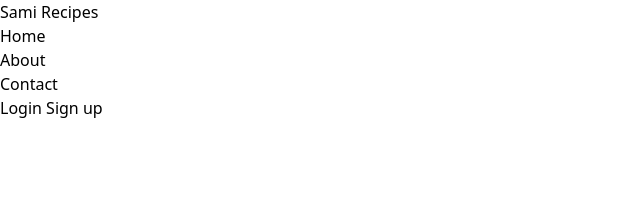
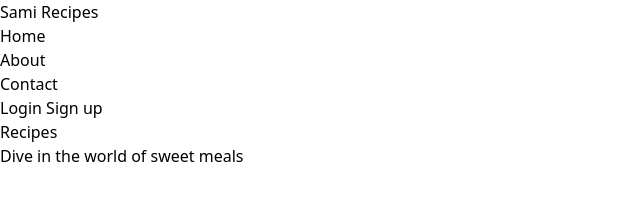
Before and after one commit to oti-favour/samirecipe, a website: page src/index.html in a window 1280 px wide. Shown: the whole page, without its empty margins (0-640 px from the left). Drawn offline with nearby package versions, Linux system fonts and the light colour scheme; files that its build step writes are made by us from their sources.

```diff
--- a/src/index.html
+++ b/src/index.html
@@ -33,6 +33,12 @@
                 <a href="#">Login</a>
                 <a href="#">Sign up</a>
             </div>
+            <header>
+                <h2>Recipes</h2>
+                <h3>Dive in the world of sweet meals</h3>
+            </header>
+
+
        </main>
     </div>
 </body>
```
